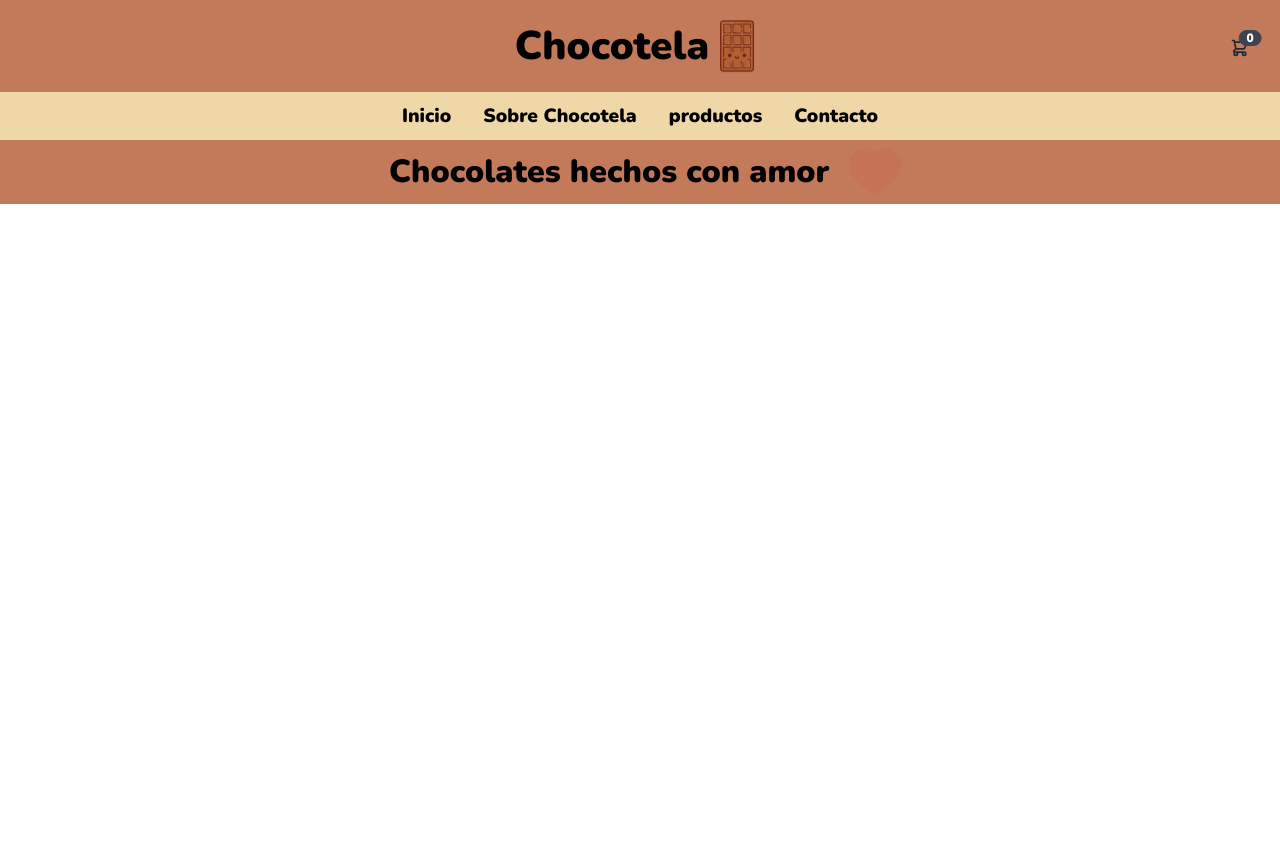
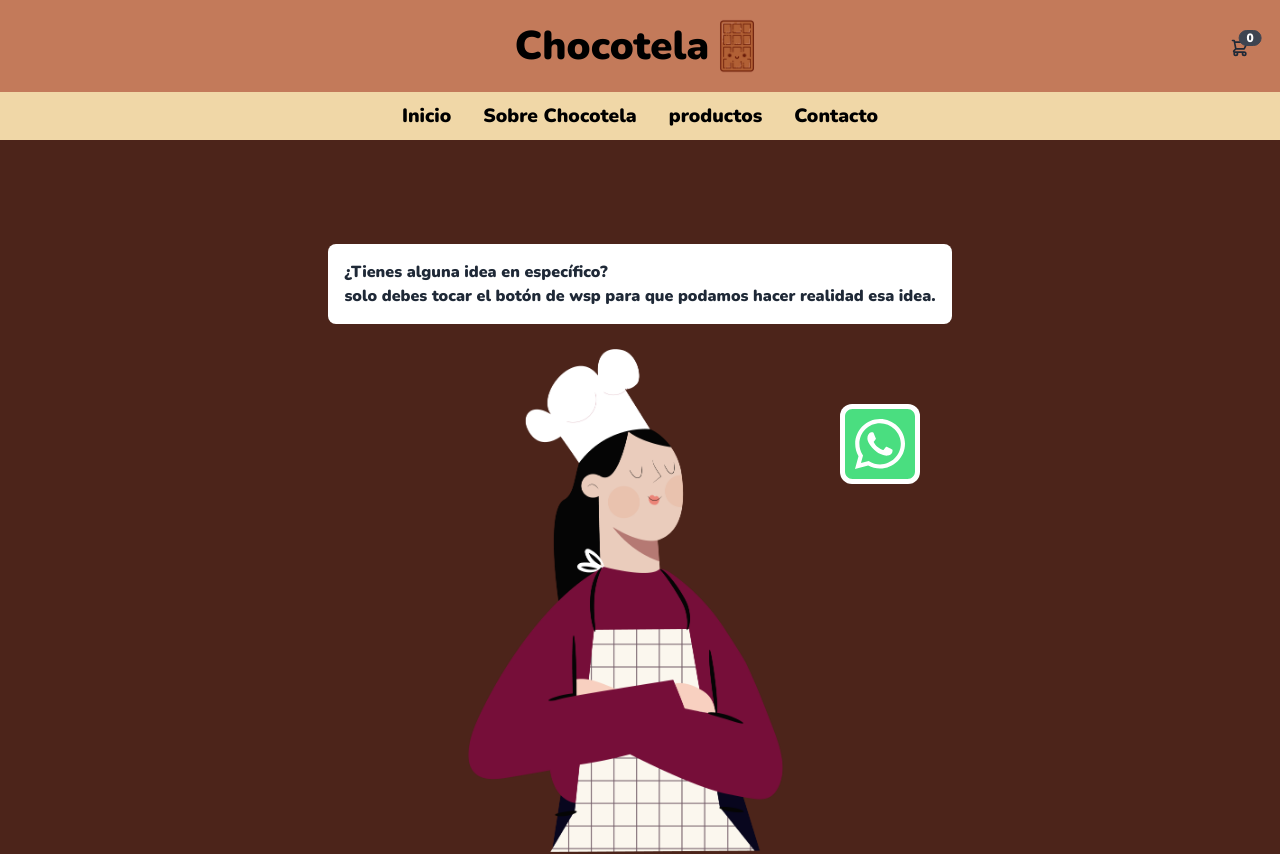
Before and after one commit to Trueqo/Chocotela, a React (Vite) app: page /contact in a window 1280 px wide. Shown: the top 854 px of the page. Before the commit the page ends 800 px from the top, so only its background shows below. Built offline with nearby package versions, Linux system fonts and the light colour scheme.

Commit message:
contact update

```diff
--- a/src/App.jsx
+++ b/src/App.jsx
@@ -9,6 +9,7 @@
 
 import { CartProvider } from './Context/CartContext'
 import { Routes, Route, Link } from "react-router-dom";
+import Contact from './Views/Contact'
 
 
 
@@ -24,6 +25,7 @@
         <Route path="/" element={<Home />} />
         <Route path="/about" element={<About />} />
         <Route path="/product" element={<Product/>} />
+        <Route path="/contact" element={<Contact/>} />
       </Routes>
       <Footer/>
     </CartProvider>
--- a/src/Components/Header/Header.jsx
+++ b/src/Components/Header/Header.jsx
@@ -18,7 +18,7 @@
               <li className='cursor-pointer hover:bg-color4 hover:text-black px-2 rounded-lg'>productos</li>
             </Link>
 
-            <Link to='/product'>
+            <Link to='/contact'>
               <li className='cursor-pointer hover:bg-color4 hover:text-black px-2 rounded-lg'>Contacto</li>
             </Link>
 
--- a/src/Views/About.jsx
+++ b/src/Views/About.jsx
@@ -2,9 +2,8 @@
 
 const About = () => {
   return (
-    <div className='min-h-screen  bg-black'>
-        <div className=''></div>
-        <div></div>
+    <div className='relative min-h-screen bg-black'>
+        <img src=''/>
     </div>
   )
 }
--- /dev/null
+++ b/src/Views/Contact.jsx
@@ -0,0 +1,36 @@
+import React from 'react'
+import { FaWhatsappSquare } from 'react-icons/fa';
+
+const Contact = () => {
+  return (
+    <div className=' bg-color5 flex flex-col min-h-screen
+     items-center relative justify-center'>
+
+
+            <span className='font-[nunito] bg-white m-4 p-4 rounded-lg'>
+                <p>
+                    ¿Tienes alguna idea en específico?
+                </p>
+                <p>
+                    solo debes tocar el botón de wsp para que podamos hacer realidad esa idea.
+                </p>
+            </span>
+
+
+            <div className='relative flex  w-auto md:w-1/2 '>
+
+                <img src='/assests/contactImg.png' className='bottom-0'/>
+
+                <span className='bg-white text-green-400 absolute text-[5rem]
+                 rounded-xl top-16 right-10'>
+                    <FaWhatsappSquare/>
+                </span>
+            </div>
+
+
+
+    </div>
+  )
+}
+
+export default Contact
```
Also changed, not shown: public/assests/contactImg.png (added).
